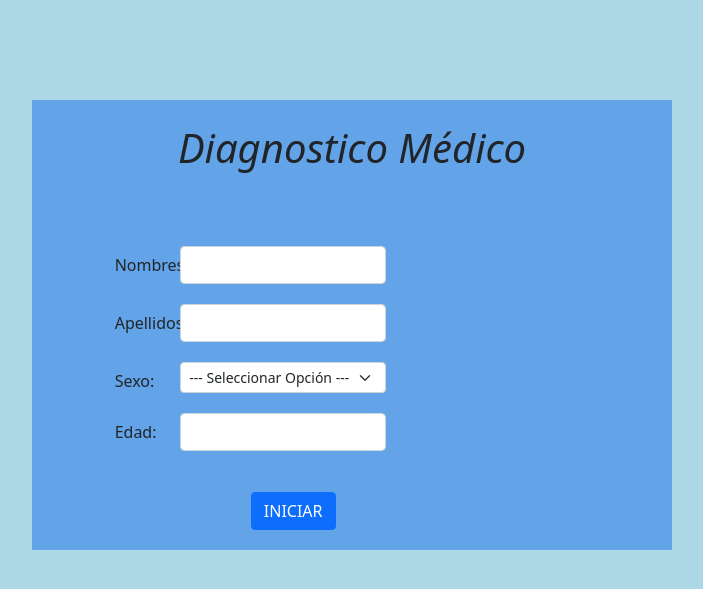
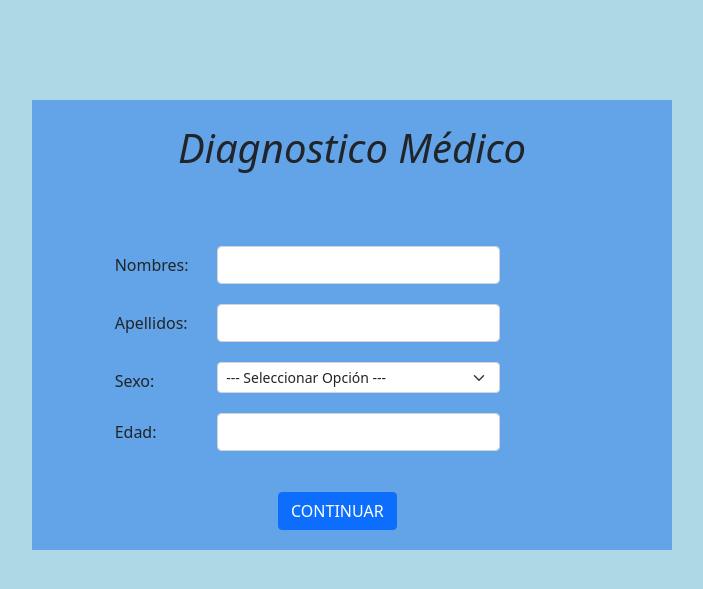
Before and after one commit to DRLuis25/sistema_experto_clips, a Django app: template templates/registro.html in a window 1280 px wide. Shown: the part 56-645 px from the top of the page, without its empty margins (288-991 px from the left). Run offline with Django 3.2, Linux system fonts and the light colour scheme; the template is opened without the code that fills it, so the values that code supplies are empty; some libraries are stand-ins or nearby versions.

Commit message:
Arreglos de estilos

```diff
--- a/templates/registro.html
+++ b/templates/registro.html
@@ -65,29 +65,29 @@
                                 {% csrf_token %}
                                 <div class="form-body">
                                     <div class="row">
-                                        <div class="col-md-9" style="padding-top: 20px">
+                                        <div class="col-md-12" style="padding-top: 20px">
                                             <div class="form-group row">
-                                                <label style="padding-top: 7px; padding-right: 7px" class="control-label text-left col-md-2" for="nombre">Nombres:</label>
+                                                <label style="padding-top: 7px;" class="control-label text-left col-md-2" for="nombre">Nombres:</label>
                                                 <div class="col-md-7">
-                                                    <input type="text" id="nombre" name="nombre" class="form-control input-sm">
+                                                    <input style="margin-left: 15px" type="text" id="nombre" name="nombre" class="form-control input-sm">
                                                 </div>
                                             </div>
                                         </div>
 
-                                        <div class="col-md-9" style="padding-top: 20px">
+                                        <div class="col-md-12" style="padding-top: 20px">
                                             <div class="form-group row">
                                                 <label style="padding-top: 7px" class="control-label text-left col-md-2" for="apellido">Apellidos:</label>
                                                 <div class="col-md-7">
-                                                    <input type="text" id="apellido" name="apellido" class="form-control input-sm">
+                                                    <input style="margin-left: 15px" type="text" id="apellido" name="apellido" class="form-control input-sm">
                                                 </div>
                                             </div>
                                         </div>
 
-                                        <div class="col-md-9" style="padding-top: 20px">
+                                        <div class="col-md-12" style="padding-top: 20px">
                                             <div class="form-group row">
                                                 <label style="padding-top: 7px" class="control-label text-left col-md-2" for="sexo">Sexo:</label>
                                                 <div class="col-md-7">
-                                                    <select name="sexo" id="sexo" class="form-select form-select-sm" aria-label=".form-select-sm example">
+                                                    <select style="margin-left: 15px" name="sexo" id="sexo" class="form-select form-select-sm" aria-label=".form-select-sm example">
                                                         <option selected >--- Seleccionar Opción ---</option>
                                                         <option value="1">Masculino</option>
                                                         <option value="2">Femenino</option>
@@ -96,11 +96,11 @@
                                             </div>
                                         </div>
 
-                                        <div class="col-md-9" style="padding-top: 20px">
+                                        <div class="col-md-12" style="padding-top: 20px">
                                             <div class="form-group row">
                                                 <label style="padding-top: 7px" class="control-label text-left col-md-2" for="edad">Edad:</label>
                                                 <div class="col-md-7">
-                                                    <input type="number" min="1" pattern="^[0-9]+" id="edad" name="edad" class="form-control input-sm ">
+                                                    <input style="margin-left: 15px" type="number" min="1" pattern="^[0-9]+" id="edad" name="edad" class="form-control input-sm ">
                                                 </div>
                                             </div>
                                         </div>
@@ -108,8 +108,8 @@
                                 </div>
                             </div>
 
-                            <div style="padding-left: 30%; padding-top: 30px">
-                                <button type="submit" class="btn btn-primary btn"> <i class="fa fa-check"></i> INICIAR</button>
+                            <div style="padding-left: 35%; padding-top: 30px">
+                                <button type="submit" class="btn btn-primary btn"> <i class="fa fa-check"></i> CONTINUAR</button>
                             </div>
                         </form>
                     </div>
```
Also changed, not shown: app/admin.py (+6 -1 lines).
